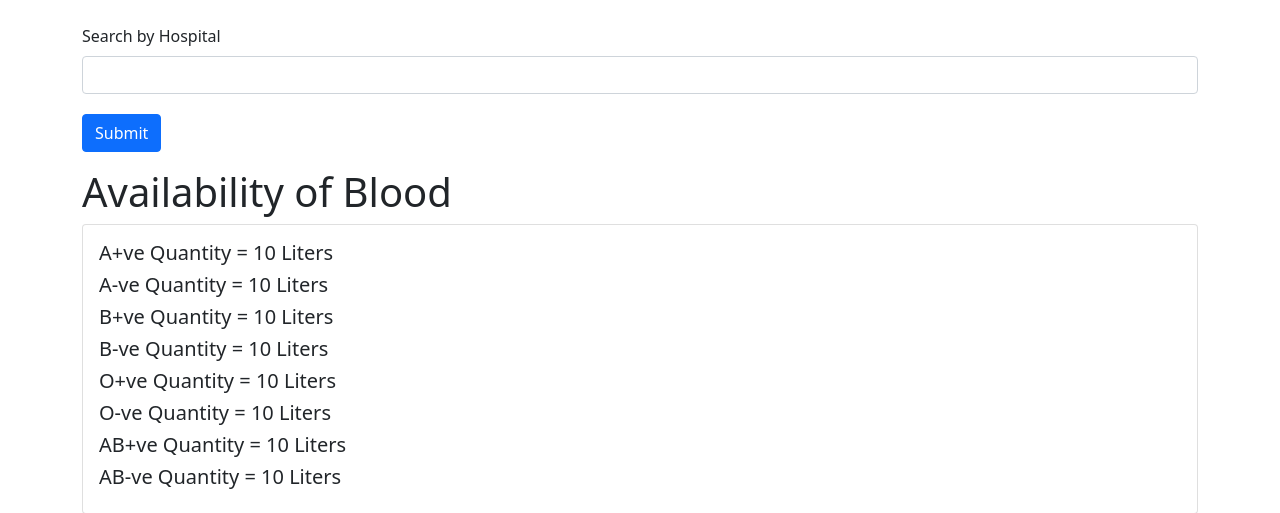
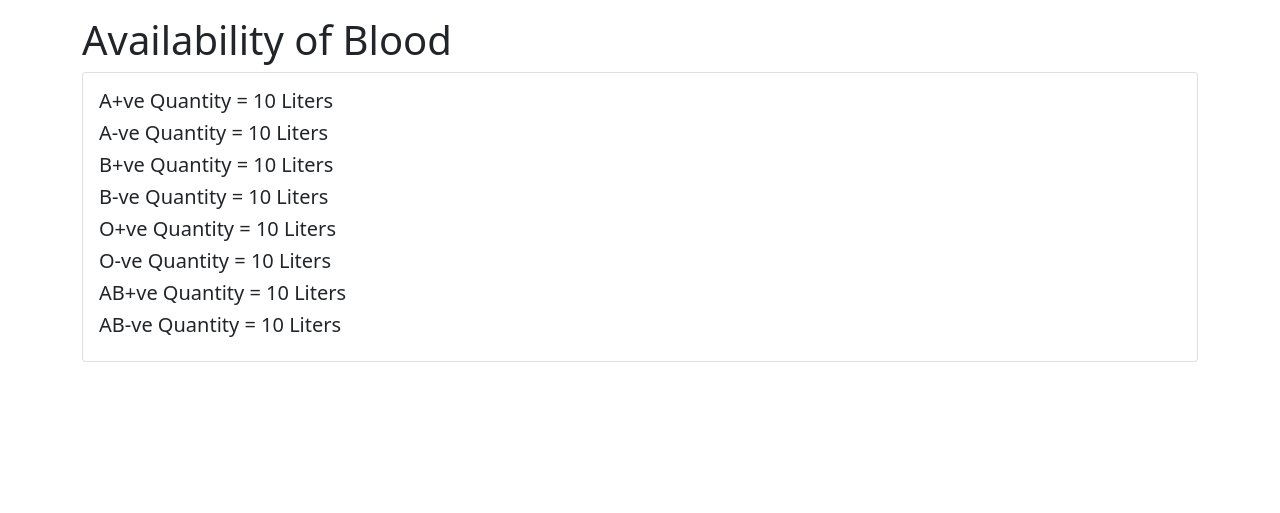
Before and after one commit to bhavyacontractor/G12_Healthcare, a Flask app: page /search_blood/1 in a window 1280 px wide. Shown: the top 513 px of the page. Run offline with Flask 2, Linux system fonts and the light colour scheme; tables that the repository leaves empty hold one stand-in row (values such as "Sample post"); lists and menus that the app fills with data are empty; some libraries are stand-ins or nearby versions.

Commit message:
Update search_blood.html

```diff
--- a/templates/search_blood.html
+++ b/templates/search_blood.html
@@ -11,26 +11,6 @@
     <title>search_blood</title>
   </head>
   <body>
-
-
-
-
-
-  <div class="container" my-3>
-    <form action="/search_blood" method="post">
-      <br>
-      <label class="form-label">Search by Hospital</label>
-      <div class="form-group" style="margin-bottom: 20px;">
-          <SELECT name="hosp_id" id="hosp_id" class="form-control">
-            {% for j in hospital %}
-                <OPTION value={{j[0]}}>{{j[1]}} ( {{j[2]}} )</OPTION>
-            {% endfor %}
-
-          </SELECT>
-      </div>
-        <button type="submit" class="btn btn-primary">Submit</button>
-    </form>
-  </div>
 
 
 {% if hospBloodDetails|length == 0 %}
```
